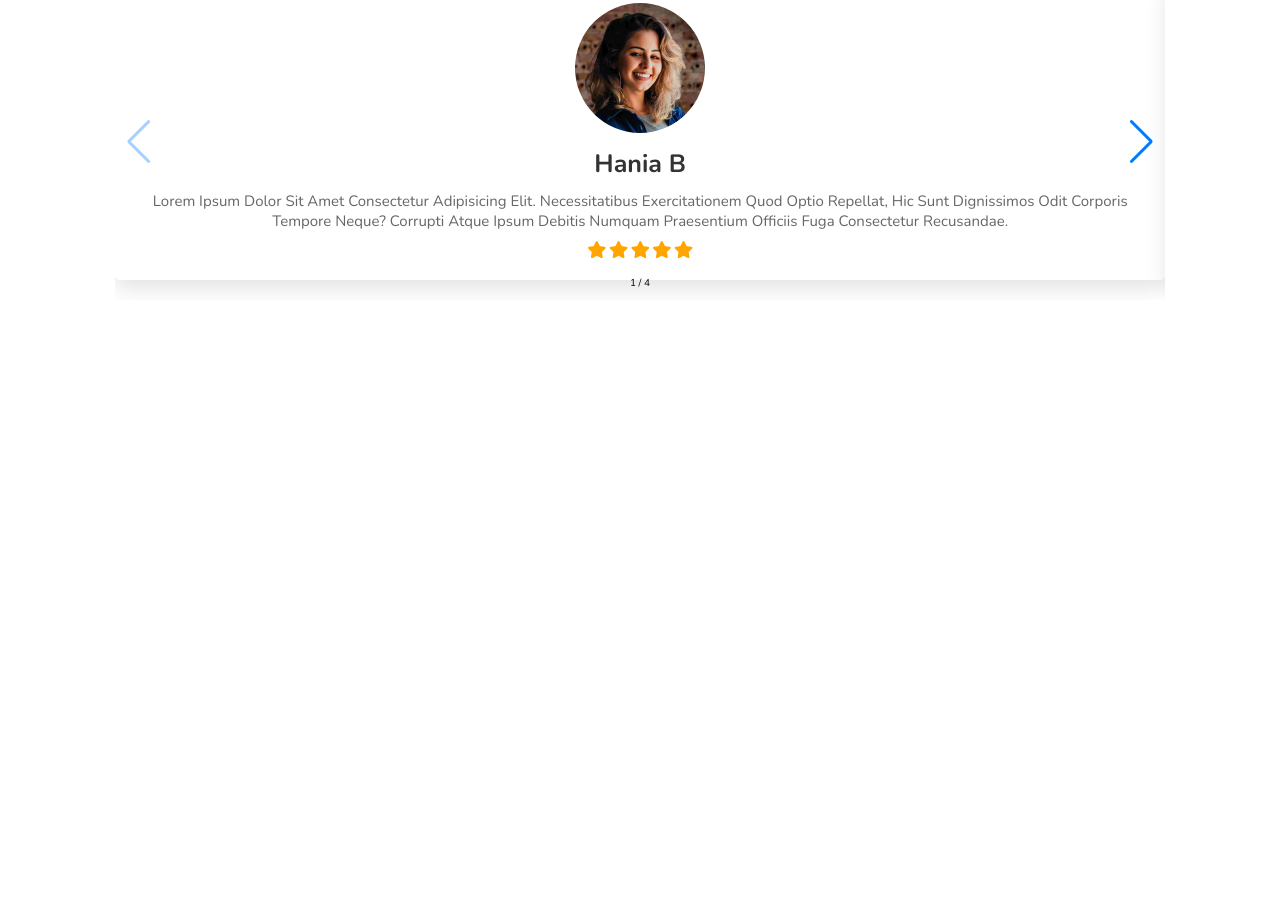
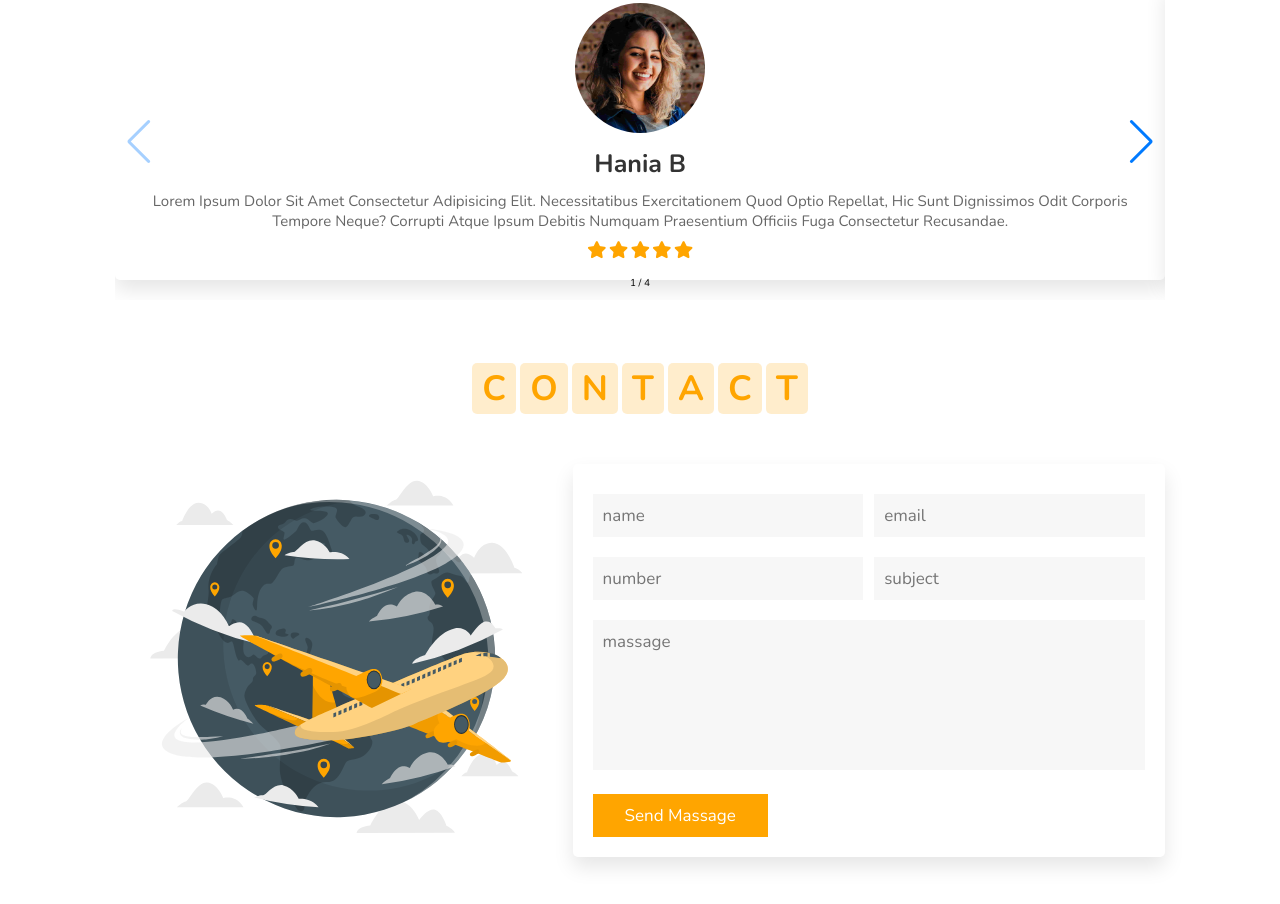
Before and after one commit to likeam/TravelAgency-, a plain HTML site: page index.html in a window 1280 px wide. Shown: the part 4264-5168 px from the top of the page. Before the commit the page ends 4584 px from the top, so only its background shows below. Drawn offline with nearby package versions, Linux system fonts and the light colour scheme.

Commit message:
Building the Contact section

```diff
--- a/index.html
+++ b/index.html
@@ -420,6 +420,35 @@
             </div>
         </section>
 
+        <section class="contact" id="contact">
+            <h1 class="heading">
+                <span>c</span>
+                <span>o</span>
+                <span>n</span>
+                <span>t</span>
+                <span>a</span>
+                <span>c</span>
+                <span>t</span>
+            </h1>
+            <div class="row">
+                <div class="image">
+                    <img src="./img/contact-img.svg" alt="">
+                </div>
+                <form action="">
+                    <div class="inputBox">
+                        <input type="text" placeholder="name">
+                        <input type="email" placeholder="email">
+                    </div>
+                    <div class="inputBox">
+                        <input type="number" placeholder="number">
+                        <input type="text" placeholder="subject">
+                    </div>
+                    <textarea placeholder="massage" name="" id="" cols="30" rows="10"></textarea>
+                    <input type="submit" value="send massage" class="btn">
+                </form>
+            </div>
+        </section>
+
         <script src="https://unpkg.com/swiper/swiper-bundle.min.js"></script>
         <script src="./app.js"></script>
     </body>
--- a/style.css
+++ b/style.css
@@ -470,6 +470,46 @@ header .search-bar-container label:hover{
 }
 
 
+/* CONTACT SECTION */
+.contact .row{
+    display: flex;
+    flex-wrap: wrap;
+    gap:1.5rem;
+    align-items: center;
+}
+.contact .row .image{
+    flex:1 1 35rem;
+}
+.contact .row .image img{
+    width:100%;
+}
+.contact .row form{
+    flex:1 1 50rem;
+    padding:2rem;
+    box-shadow: 0 1rem 2rem rgba(0,0,0,.1);
+    border-radius: .5rem;
+}
+.contact .row form .inputBox{
+    display: flex;
+    flex-wrap: wrap;
+    justify-content: space-between;
+}
+.contact .row form .inputBox input, .contact .row form textarea{
+    width:49%;
+    margin:1rem 0;
+    padding:1rem;
+    font-size: 1.7rem;
+    color:#333;
+    background:#f7f7f7;
+    text-transform: none;
+}
+.contact .row form textarea{
+    height: 15rem;
+    resize: none;
+    width:100%;
+}
+
+
 
 
 
```
